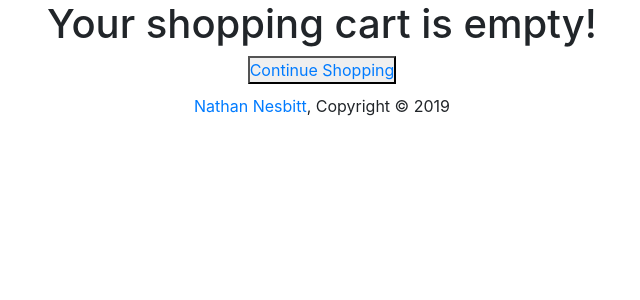
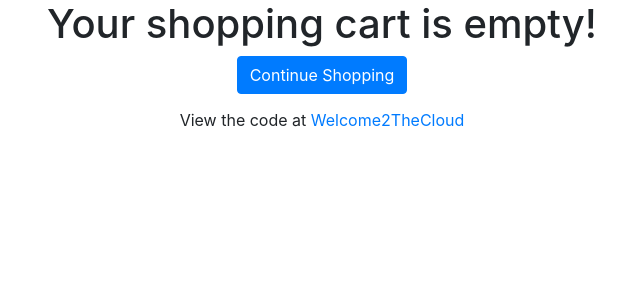
Before and after one commit to Nathan-Nesbitt/Welcome2TheCloud, a PHP site: page /src/showcart.php in a window 1280 px wide. Shown: the part 56-356 px from the top of the page, without its empty margins (318-958 px from the left). Run offline with PHP 8.4, Linux system fonts and the light colour scheme; some libraries are stand-ins or nearby versions.

Commit message:
Fixed Formatting

```diff
--- a/src/showcart.php
+++ b/src/showcart.php
@@ -5,8 +5,8 @@ function showCart() {
 	$productList = null;
 	if (isset($_SESSION['productList'])){
 		$productList = $_SESSION['productList'];
-		echo("<h1>Your Shopping Cart</h1>");
-		echo("<table><tr><th>Product Id</th><th>Product Name</th><th>Quantity</th>");
+		echo("<div align='center'><h1>Shopping Cart</h1></div>");
+		echo("<div class='row justify-content-md-center'><div class='col-sm-8'><table class='table'><tr><th>Id</th><th>Product Name</th><th>Quantity</th>");
 		echo("<th>Price</th><th>Subtotal</th></tr>");
 
 		$total =0;
@@ -23,11 +23,11 @@ function showCart() {
 			$total = $total +$prod['quantity']*$price;
 		}
 		echo("<tr><td colspan=\"4\" align=\"right\"><b>Order Total</b></td><td align=\"right\">$" . number_format($total,2) ."</td></tr>");
-		echo("</table>");
+		echo("</table></div>");
 
-		echo("<button><a href=\"checkout.php\">Check Out</a></button>");
+		echo("</div><div align='center'><a href=\"checkout.php\"><button class='btn btn-primary mb-1'>Check Out</button></a></button>");
 	} else{
-		echo("<H1>Your shopping cart is empty!</H1>");
+		echo("<div align='center'><H1>Your shopping cart is empty!</H1>");
 	}
 }
 ?>
@@ -79,18 +79,19 @@ function showCart() {
                         </ul>
                 </div>
         </nav>
-	<div class="row" id="Side-Slideshow">
-		<div class="col-lg-16 col-md-12 col-sm-12" align="center">
+	<div class="row">
+		<div class="col-lg-12">
+
 			<?php showCart(); ?>
-			<button><a href="listprod.php">Continue Shopping</a></button>
+				<a href="listprod.php"><button class='btn btn-primary mb-1'>Continue Shopping</button></a>
+			</div>
 		</div>
 	</div>
 	</div>
 	<footer class="container mt-12">
 		<div class="row">
 			<div class="col">
-				<p class="text-center"><a href="https://github.com/Nathan-Nesbitt/Welcome2TheCloud">Nathan
-						Nesbitt</a>, Copyright © 2019</p>
+				<p class="text-center">View the code at <a href="https://github.com/Nathan-Nesbitt/Welcome2TheCloud">Welcome2TheCloud</a></p>
 			</div>
 		</div>
 	</footer>
```
